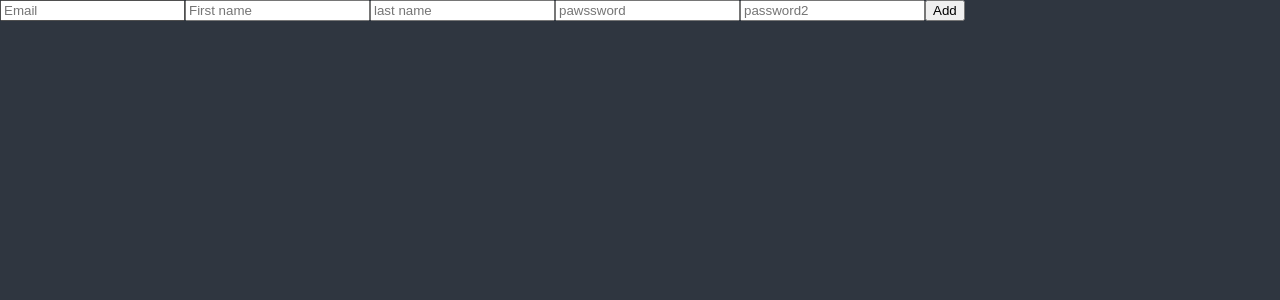
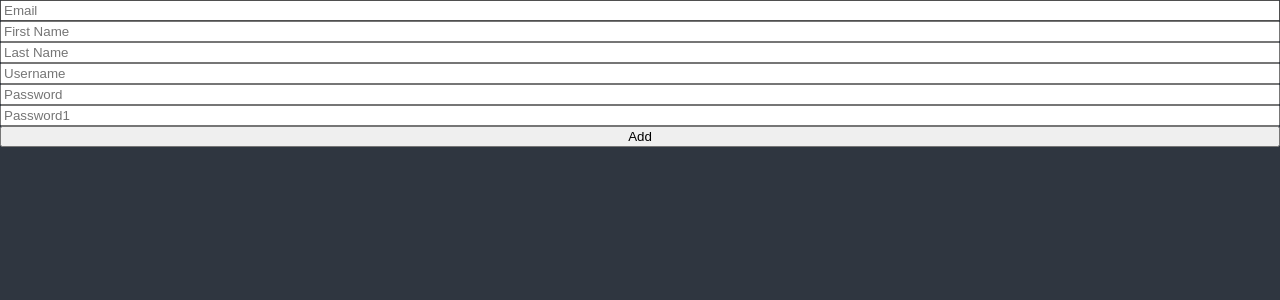
Before and after one commit to yeongminChae/React-Masterclass, a React (Create React App) app in the folder react-masterclass-TS/: page / in a window 1280 px wide. Shown: the top 300 px of the page. Built offline with nearby package versions, Linux system fonts and the light colour scheme.

Commit message:
chapter 4 : How to do a Form Validations with react-hook-form?

```diff
--- a/react-masterclass-TS/src/ToDoList.tsx
+++ b/react-masterclass-TS/src/ToDoList.tsx
@@ -34,20 +34,49 @@ import { useForm } from "react-hook-form";
 // with react-hook-form
 
 function ToDoList() {
-  const { register, watch } = useForm();
-  console.log(watch());
+  const { register, handleSubmit, formState } = useForm();
+  const onValid = (data: any) => {
+    console.log(data);
+  };
+  console.log(formState.errors);
   return (
     <div>
-      <form>
-        <input {...register("Email")} placeholder="Email" />
-        <input {...register("Firstname")} placeholder="First name" />
-        <input {...register("lastname")} placeholder="last name" />
-        <input {...register("password")} placeholder="pawssword" />
-        <input {...register("password2")} placeholder="password2" />
-        <button>Add </button>
-      </form>
+      {" "}
+      <form
+        style={{ display: "flex", flexDirection: "column" }}
+        onSubmit={handleSubmit(onValid)}
+      >
+        {" "}
+        <input
+          {...register("email", { required: true })}
+          placeholder="Email"
+        />{" "}
+        <input
+          {...register("firstName", { required: true })}
+          placeholder="First Name"
+        />{" "}
+        <input
+          {...register("lastName", { required: true })}
+          placeholder="Last Name"
+        />{" "}
+        <input
+          {...register("username", { required: true, minLength: 10 })}
+          placeholder="Username"
+        />{" "}
+        <input
+          {...register("password", { required: true, minLength: 5 })}
+          placeholder="Password"
+        />{" "}
+        <input
+          {...register("password1", {
+            required: "Password is required",
+            minLength: { value: 5, message: "Your password is too short." },
+          })}
+          placeholder="Password1"
+        />{" "}
+        <button>Add</button>{" "}
+      </form>{" "}
     </div>
   );
 }
-
 export default ToDoList;
```
